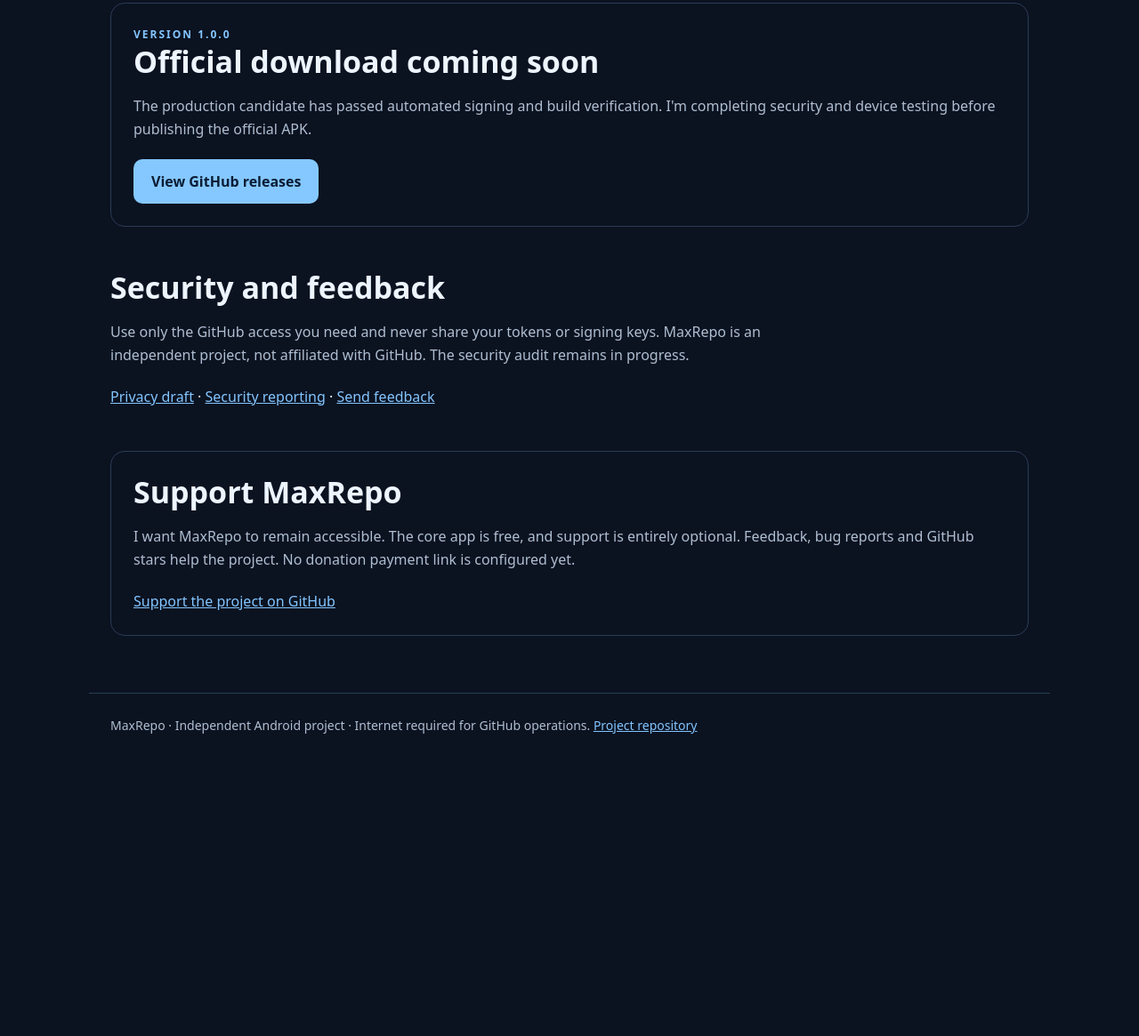
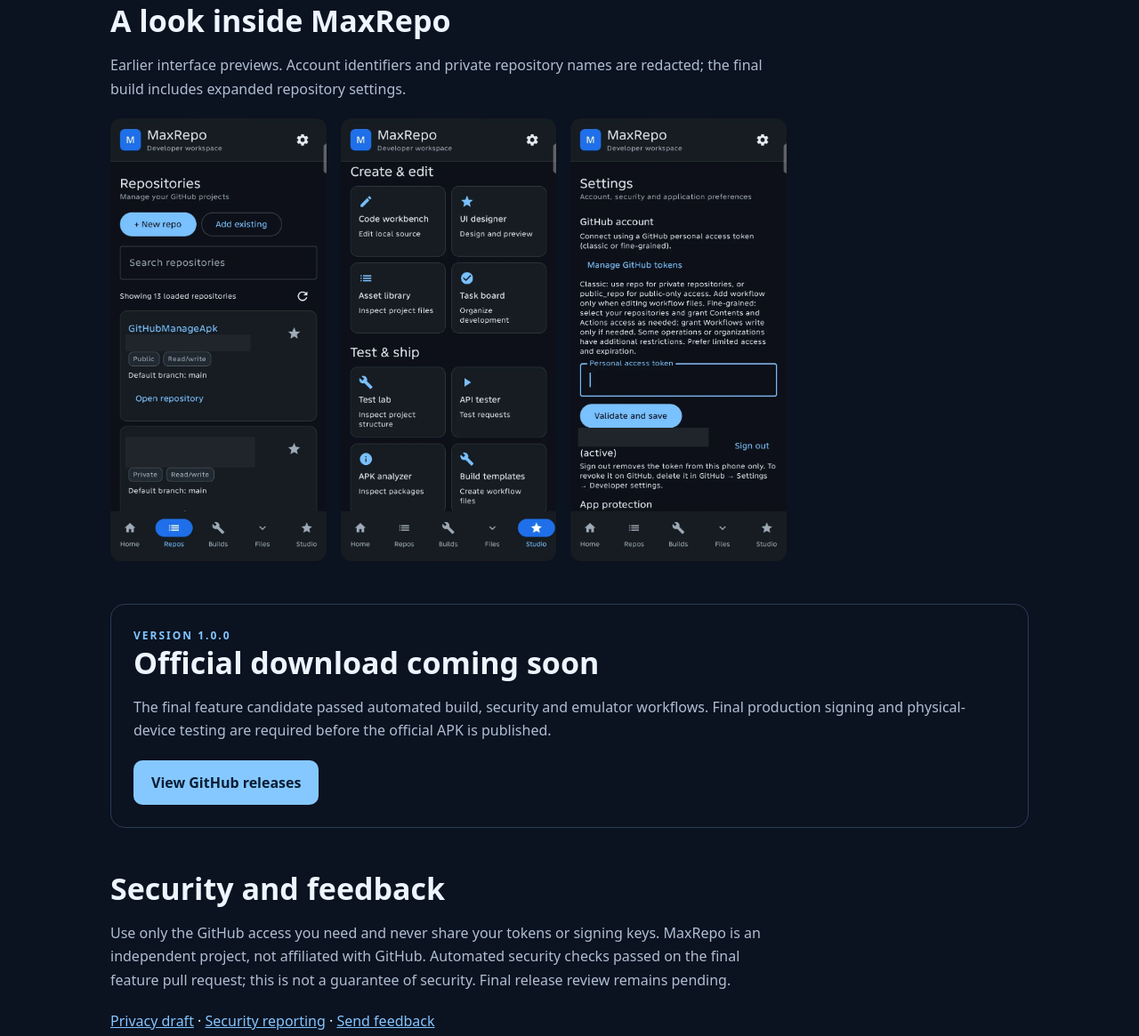
Before and after one commit to ermaclorenzo57-lgtm/GitHubManageApk, a plain HTML site: page docs/index.html in a window 1280 px wide. Shown: the part 1261-2426 px from the top of the page at 89% size. Before the commit the page ends 2112 px from the top, so only its background shows below. Drawn offline with Linux system fonts and the light colour scheme.

Commit message:
Publish redacted interface previews and update release privacy notice

```diff
--- a/docs/index.html
+++ b/docs/index.html
@@ -5,7 +5,8 @@
 <section class="hero"><div><div class="eyebrow">ANDROID DEVELOPER WORKSPACE</div><h1>Build. Manage.<br>Ship. Anywhere.</h1><p>I built MaxRepo to bring GitHub projects, build monitoring and useful developer tools together on your phone.</p><a class="cta" href="#download">Get MaxRepo</a><a class="secondary" href="#features">Explore features</a><p class="meta">Version 1.0.0 · Android 10+ · Official release in preparation</p></div><img src="assets/maxrepo-icon.webp" alt="MaxRepo dog and folder app icon"></section>
 <section class="about"><h2>Why I built MaxRepo</h2><p>Not everyone has access to a powerful computer. I wanted to make working on software from a phone more accessible, so I built a workspace that puts everyday developer tasks in one place.</p></section>
 <section id="features"><h2>Made for mobile developers</h2><div class="cards"><article><h3>Repositories</h3><p>Browse and manage your GitHub projects, branches and files.</p></article><article><h3>Build monitor</h3><p>Track GitHub Actions, inspect logs and download build artifacts.</p></article><article><h3>APK files</h3><p>Manage downloads and check package information, checksums and signing compatibility.</p></article><article><h3>Developer Studio</h3><p>Edit local source, preview UI, inspect assets and prepare workflow templates.</p></article><article><h3>Release tools</h3><p>Inspect APKs and generate encrypted signing keystores locally.</p></article><article><h3>Mobile workspace</h3><p>Light and dark themes, touch-friendly navigation and local developer tools.</p></article></div></section>
-<section id="download" class="notice"><div class="eyebrow">VERSION 1.0.0</div><h2>Official download coming soon</h2><p>The production candidate has passed automated signing and build verification. I'm completing security and device testing before publishing the official APK.</p><a class="cta" href="https://github.com/ermaclorenzo57-lgtm/GitHubManageApk/releases">View GitHub releases</a></section>
-<section class="about"><h2>Security and feedback</h2><p>Use only the GitHub access you need and never share your tokens or signing keys. MaxRepo is an independent project, not affiliated with GitHub. The security audit remains in progress.</p><a href="https://github.com/ermaclorenzo57-lgtm/GitHubManageApk/blob/main/PRIVACY.md">Privacy draft</a> · <a href="https://github.com/ermaclorenzo57-lgtm/GitHubManageApk/blob/main/SECURITY.md">Security reporting</a> · <a href="https://github.com/ermaclorenzo57-lgtm/GitHubManageApk/issues">Send feedback</a></section>
+<section id="screenshots" class="about"><h2>A look inside MaxRepo</h2><p>Earlier interface previews. Account identifiers and private repository names are redacted; the final build includes expanded repository settings.</p><div style="display:grid;grid-template-columns:repeat(auto-fit,minmax(140px,1fr));gap:16px;align-items:start;max-width:900px"><img loading="lazy" src="assets/screenshots/repositories.png" alt="Repository browser preview" style="width:100%;border-radius:12px"><img loading="lazy" src="assets/screenshots/studio.png" alt="Developer Studio preview" style="width:100%;border-radius:12px"><img loading="lazy" src="assets/screenshots/settings.png" alt="Settings preview" style="width:100%;border-radius:12px"></div></section>
+<section id="download" class="notice"><div class="eyebrow">VERSION 1.0.0</div><h2>Official download coming soon</h2><p>The final feature candidate passed automated build, security and emulator workflows. Final production signing and physical-device testing are required before the official APK is published.</p><a class="cta" href="https://github.com/ermaclorenzo57-lgtm/GitHubManageApk/releases">View GitHub releases</a></section>
+<section class="about"><h2>Security and feedback</h2><p>Use only the GitHub access you need and never share your tokens or signing keys. MaxRepo is an independent project, not affiliated with GitHub. Automated security checks passed on the final feature pull request; this is not a guarantee of security. Final release review remains pending.</p><a href="https://github.com/ermaclorenzo57-lgtm/GitHubManageApk/blob/main/PRIVACY.md">Privacy draft</a> · <a href="https://github.com/ermaclorenzo57-lgtm/GitHubManageApk/blob/main/SECURITY.md">Security reporting</a> · <a href="https://github.com/ermaclorenzo57-lgtm/GitHubManageApk/issues">Send feedback</a></section>
 <section id="support" class="notice"><h2>Support MaxRepo</h2><p>I want MaxRepo to remain accessible. The core app is free, and support is entirely optional. Feedback, bug reports and GitHub stars help the project. No donation payment link is configured yet.</p><a href="https://github.com/ermaclorenzo57-lgtm/GitHubManageApk">Support the project on GitHub</a></section>
 </main><footer>MaxRepo · Independent Android project · Internet required for GitHub operations. <a href="https://github.com/ermaclorenzo57-lgtm/GitHubManageApk">Project repository</a></footer></body></html>
```
Also changed, not shown: docs/assets/screenshots/repositories.png (added), docs/assets/screenshots/settings.png (added), docs/assets/screenshots/studio.png (added), 2 other files.
